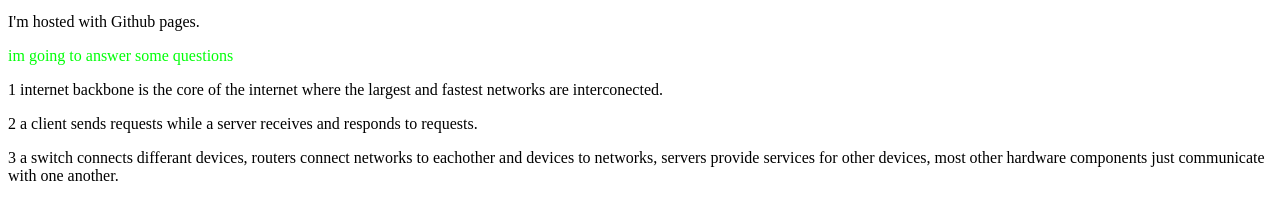
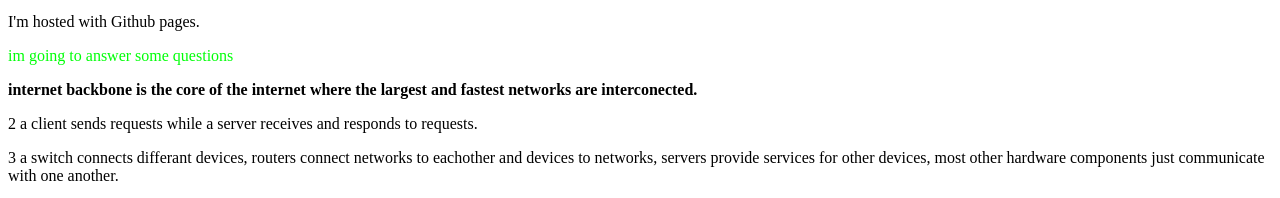
Before and after one commit to The-cake-man/The-cake-man.github.io, a plain HTML site: page index.html in a window 1280 px wide. Shown: the part 591-789 px from the top of the page. Drawn offline with Linux system fonts and the light colour scheme.

Commit message:
Update index.html

```diff
--- a/index.html
+++ b/index.html
@@ -14,7 +14,7 @@
         </table>
     <p>I'm hosted with Github pages.</p>
         <p><span style="color:#00ff08;">im going to answer some questions</span></p>
-        <p>1 internet backbone is the core of the internet where the largest and fastest networks are interconected.</p>
+        <p><b> internet backbone is the core of the internet where the largest and fastest networks are interconected.</b></p>
         <p>2 a client sends requests while a server receives and responds to requests.</p>
         <p>3 a switch connects differant devices, routers connect networks to eachother and devices to networks, servers provide services for other devices, most other hardware components just communicate with one another.</p>
         <p>4 The Internet protocol suite provides end-to-end data communication specifying how data should be packetized, addressed, transmitted, routed, and received</p>
@@ -24,7 +24,7 @@
         <p>8 HTTP functions as a request-response protocol in the client-server model</p>
         <p>9 HTTP doesn't encript information as it is sent from the server to the system, while HTTPS does encript information.</p>
         <p>10 web 1.0 was originaly defined by Tim Berners-Lee in 1989 providing mainly static web pages with limited interactivity. web 2.0 was a new era with websites having more responsiveness. web 3.0 is the third and current generation currently being a work in progress, it is an idea for a decentralized and open web with more resourcefulness for users</p>
-        <p>11</p>
+        <p>11 </p>
         <p>12 markup langauges have allowed for many websites to arise and allow for easier creation of text based documents</p>
         <p>13 markup languages control the presentation of data while a scripting language is used to mediate between programs in ordeer to generate data.</p>
         <p>14 the markup languages are mostly child languages, being related because they have the same base.</p>
```
